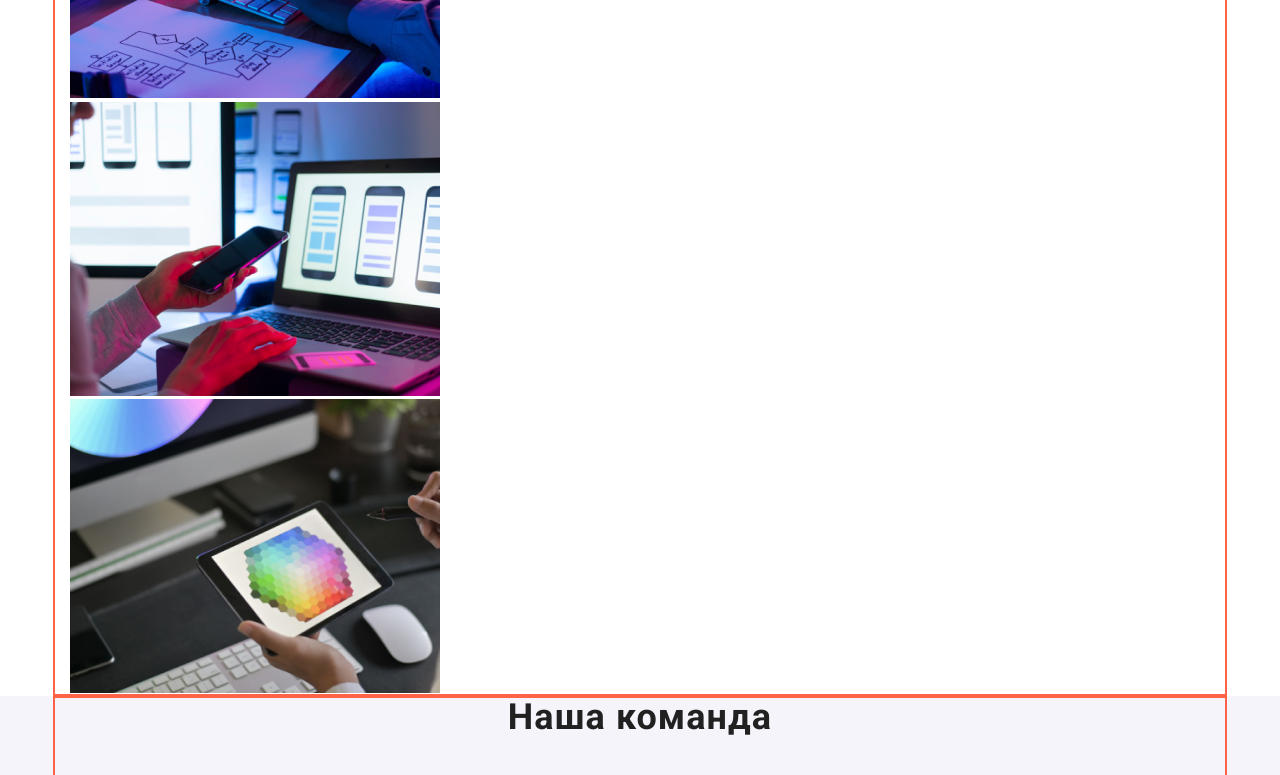
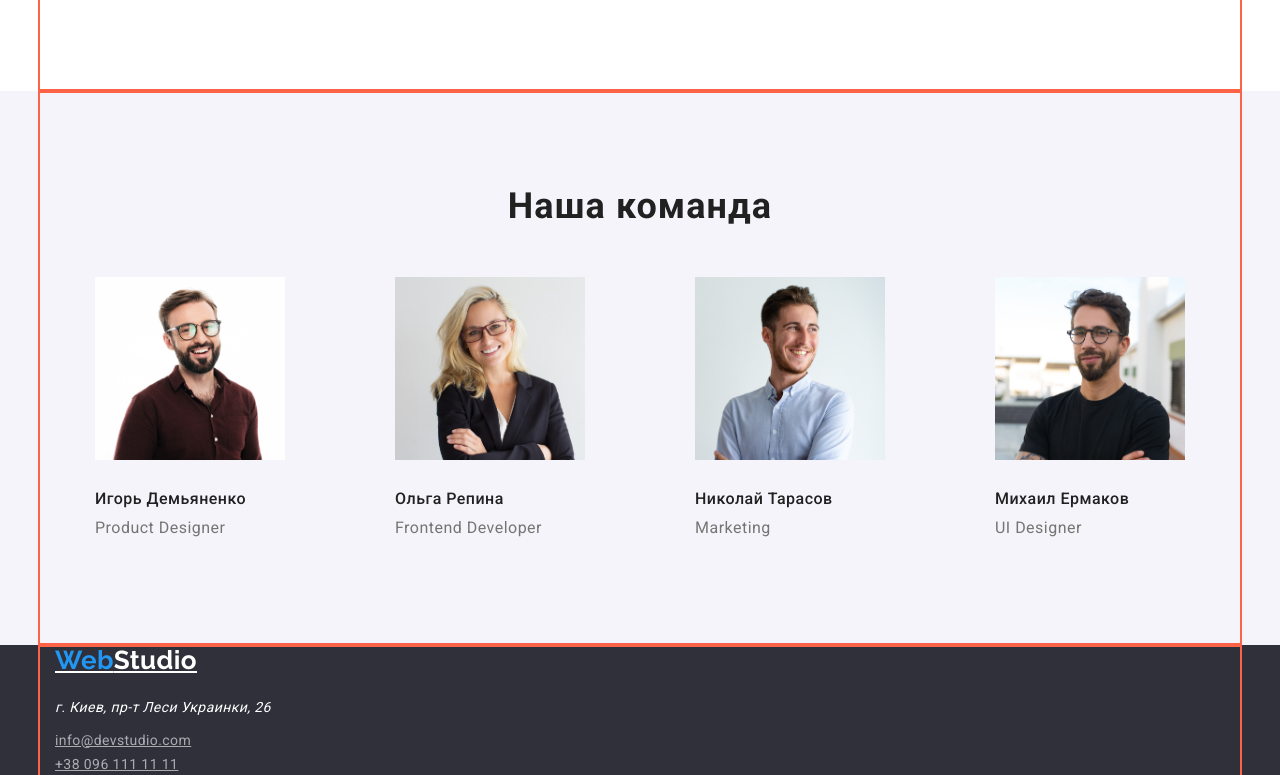
Before and after one commit to yeliseyeva/https-github.com-yeliseyeva-goit-markup-hw-03-new, a plain HTML site: page index.html in a window 1280 px wide. Shown: the part 749-1524 px from the top of the page. Drawn offline with nearby package versions, Linux system fonts and the light colour scheme.

Commit message:
дисплей флекс
Останвилась на команде, жду ответ от ментора

```diff
--- a/css/styles.css
+++ b/css/styles.css
@@ -28,10 +28,16 @@ b{
     color: var(--primary-text-color);
 }
 
+img {
+    display: block;
+    max-width: 100%;
+    height: auto;
+  }
+
 .conteiner{
     margin-left: auto;
     margin-right: auto;
-    width: 1170px;
+    width: 1200px;
     padding-left: 15px;
     padding-right: 15px;
     outline: 2px solid tomato;
@@ -181,6 +187,14 @@ header{
     margin-bottom: 0;
 }
 
+.advantages{
+display: flex;
+}
+
+.advantages li:not(:last-child){
+    margin-right: 30px;
+}
+
 .advantages h3{
     margin-bottom: 10px;
 }
@@ -214,6 +228,25 @@ header{
     margin-bottom: 0;
 }
 
+.work-list{
+    display: flex;
+    flex-wrap: wrap;
+    justify-content: space-between;
+}
+
+.work-list li{
+    width: calc((100% - 60px)/3);
+    margin-right: 30px;
+}
+
+.work-list li:nth-child(3n){
+    margin-right: 0px;
+}
+
+.box-img{
+    padding-bottom: 94px;
+}
+
 /* Наша команда */
 
 .workers{
@@ -224,6 +257,23 @@ header{
     line-height: 1.18;
 
     letter-spacing: 0.03em;
+}
+
+.workers .conteiner{
+    padding-top: 94px;
+}
+
+.workers ul{
+    display: flex;
+}
+
+.workers li{
+    width: 270px;
+    height: 368px;
+}
+
+.workers li:not(:last-child){
+    margin-right: 30px;
 }
 
 .workers b{
--- a/index.html
+++ b/index.html
@@ -67,11 +67,11 @@
             </div>
         </section>
 
-        <section class="description-page ">
-           <div class="conteiner">
+        <section class="description-page">
+           <div class="conteiner box-img">
                 <h2 class="title">Чем мы занимаемся</h2>
 
-                <ul>
+                <ul class="work-list">
                     <li>
                         <img src="./images/work1.png" alt="Разработка десктопного приложения">
                     </li>
@@ -114,7 +114,7 @@
 
                     <li>
                         <figure>
-                            <img src="./images/work3.png" width="270" alt="Фото сотрудника">
+                            <img src="./images/worker3.png" width="270" alt="Фото сотрудника">
                             <figcaption>
                                 <b>Николай Тарасов</b>
                                 <p>Marketing</p>
```
